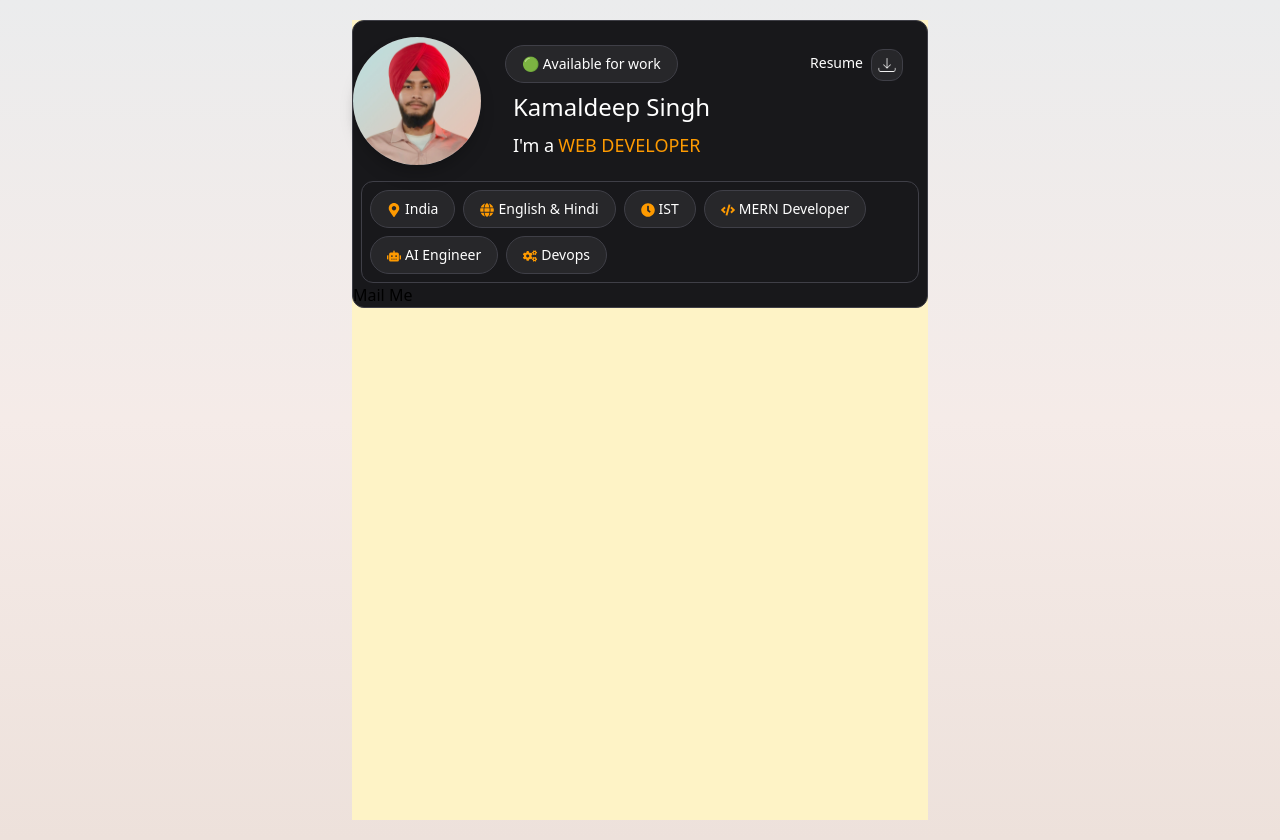
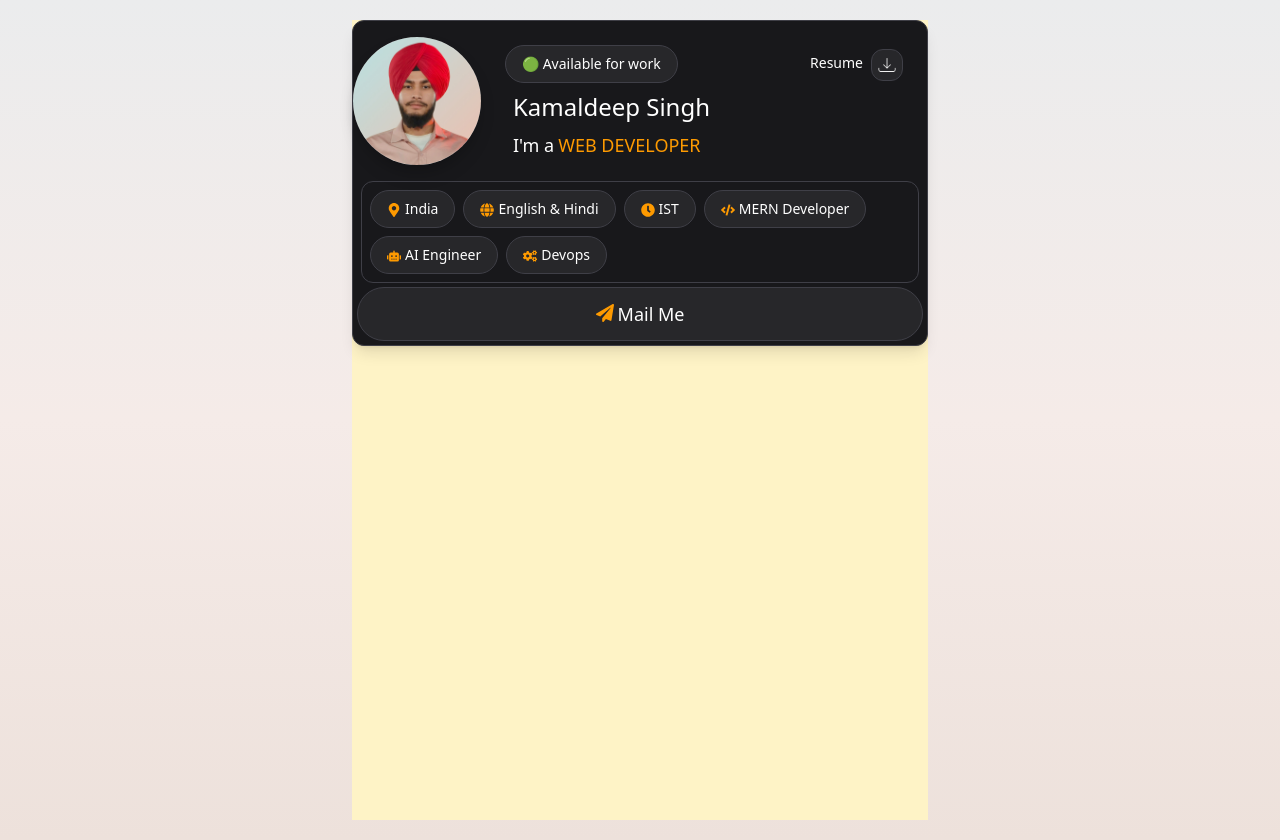
Before and after one commit to Kamaldeep-singh0/my-portfolio, a Next.js app in the folder my-portfolio/: page / in a window 1280 px wide. Built offline with nearby package versions, Linux system fonts and the light colour scheme.

Commit message:
cardinggg

```diff
--- a/my-portfolio/app/components/Card.js
+++ b/my-portfolio/app/components/Card.js
@@ -1,9 +1,9 @@
 import React from 'react'
-import { FaMapMarkerAlt, FaGlobe, FaClock, FaCode, FaRobot, FaCogs } from 'react-icons/fa';
+import { FaMapMarkerAlt, FaGlobe, FaClock, FaCode, FaRobot, FaCogs,FaPaperPlane  } from 'react-icons/fa';
 
 function Card() {
   return (
-    <div className='flex flex-col w-full bg-zinc-900 rounded-xl border-1 border-zinc-700 '>
+    <div className='flex flex-col w-full bg-zinc-900 rounded-xl border-1 border-zinc-700 transform hover:scale-102 transition-transform duration-400 ease-in-out shadow-lg '>
         <div className='flex flex-row justify-baseline h-max '>
 
        <img className="size-32 drop-shadow-xl my-4 rounded-full transition-transform hover:scale-105 shadow-lg  " src="mypic.png"/>
@@ -30,7 +30,7 @@ function Card() {
        <div className='text-white rounded-full bg-zinc-800 border-1 border-zinc-700 p-2 text-sm px-4 flex mr-2 mt-2'> <FaRobot className="text-amber-500 mt-1 mr-1" /> AI Engineer</div>
        <div className='text-white rounded-full bg-zinc-800 border-1 border-zinc-700 p-2 text-sm px-4 flex mr-2 mt-2'> <FaCogs className="text-amber-500 mt-1 mr-1" /> Devops</div>
        </div>
-       <div className=''>Mail Me</div>
+       <div className='text-lg text-white flex justify-center m-1  hover:bg-zinc-700 py-3  rounded-full bg-zinc-800 border-1 border-zinc-700'><FaPaperPlane  className="text-amber-500 mt-1 mr-1" />Mail Me</div>
     </div>
   )
 }
```
